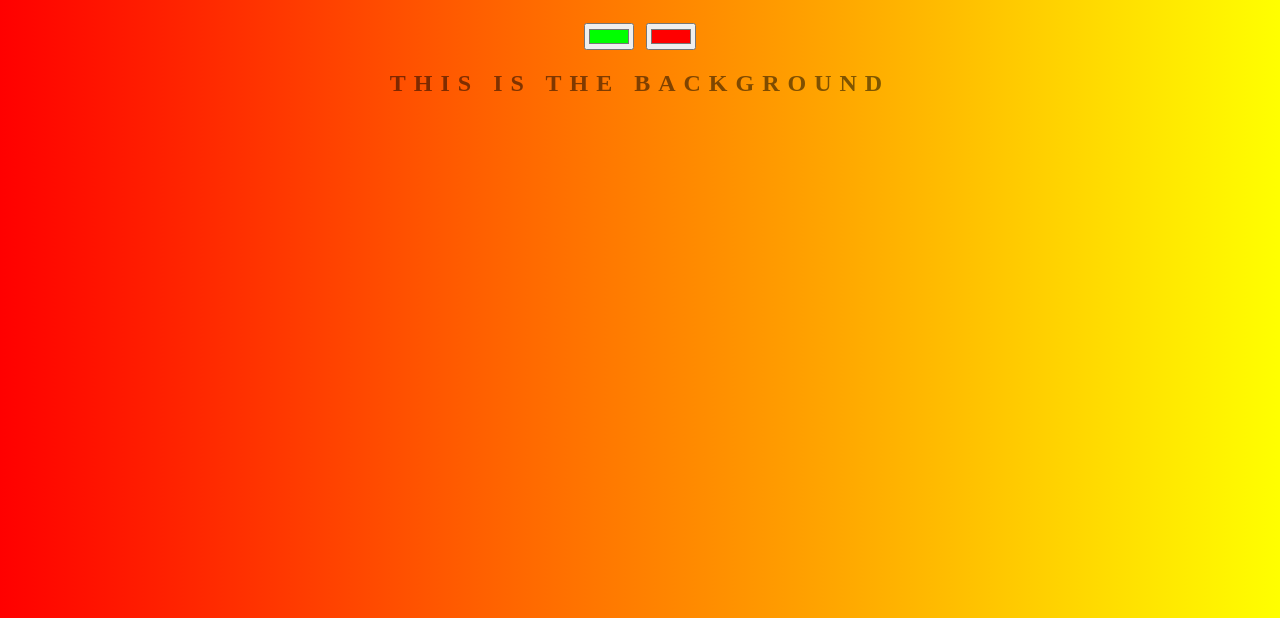
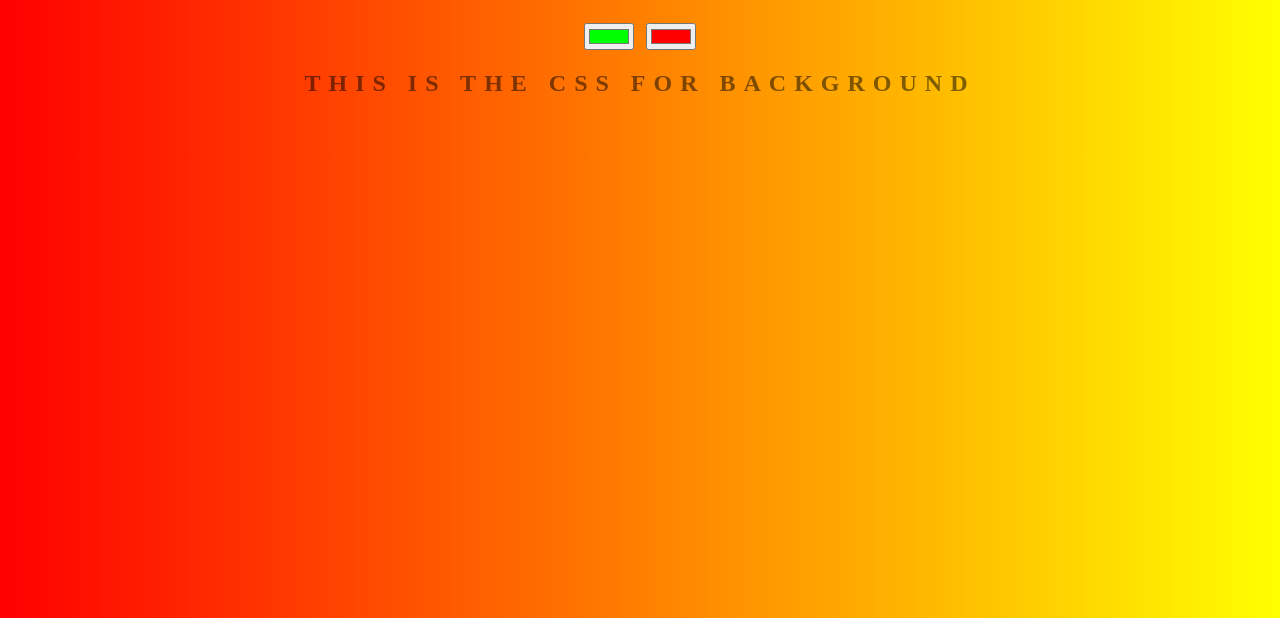
Before and after one commit to dudeitsandy/background_generator, a plain HTML site: page index.html in a window 1280 px wide. Shown: the part 182-800 px from the top of the page. Drawn offline with Linux system fonts and the light colour scheme.

Commit message:
changing text

```diff
--- a/index.html
+++ b/index.html
@@ -8,7 +8,7 @@
 	<h1>Background Generator</h1>
 	<input class="color1" type="color" name="color1" value="#00ff00">
 	<input class="color2" type="color" name="color2" value="#ff0000">
-	<h2>This is the Background</h2>
+	<h2>This is the CSS for Background</h2>
 
 	<h3></h3>
 	<script type="text/javascript" src="script.js"></script>
```
